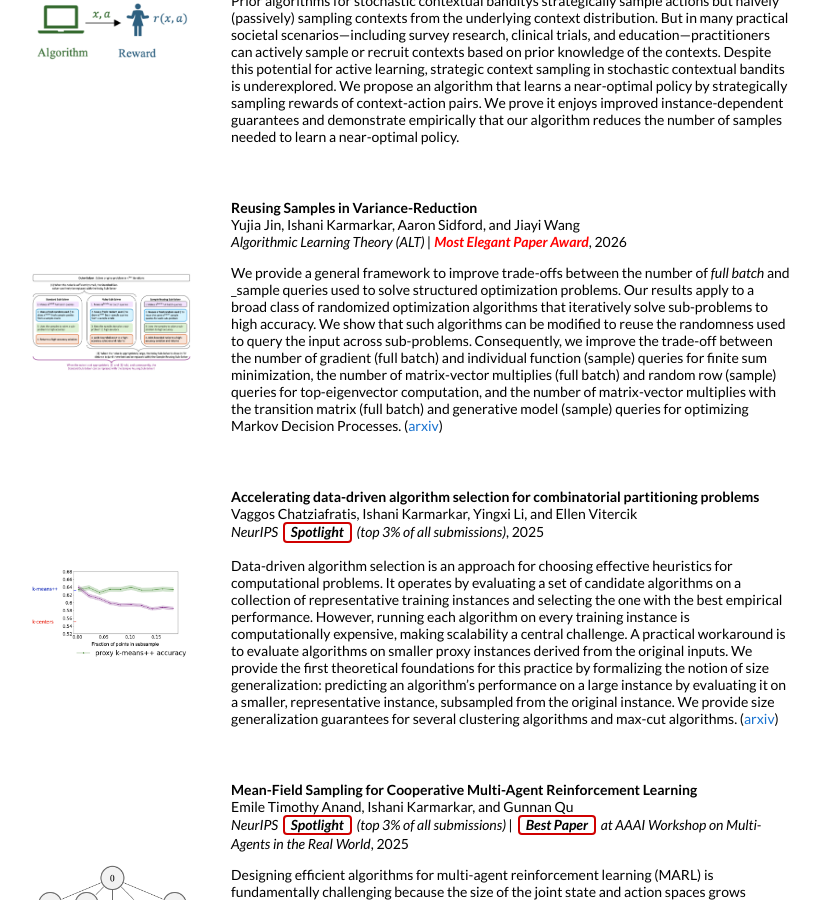
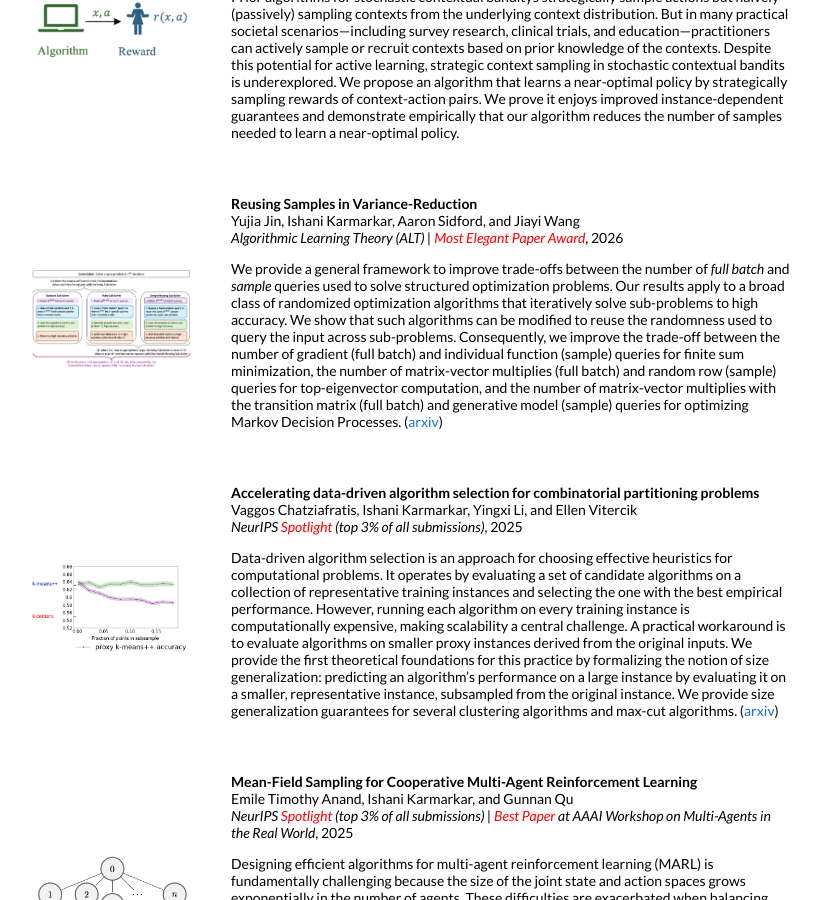
Before and after one commit to ishanikarmarkar/ishanikarmarkar.github.io, a Jekyll site: the page built from _posts/2026-01-06-evenfewer.markdown, in a window 1280 px wide and 900 px high, scrolled down 570 px. Shown: the whole window, without its empty margins (229-1049 px from the left). Built offline with Jekyll 4.4.1, drawn with Linux system fonts in a browser that asks for light colours; our own code applies the rules of GitHub Pages for plain Markdown files.

Commit message:
updated formatting

```diff
--- a/_layouts/default.html
+++ b/_layouts/default.html
@@ -107,9 +107,10 @@
 
               <br>
               <em>{{ post.venue
-                | replace: 'Spotlight', '<span class="spotlight-badge">Spotlight</span>'
-                | replace: 'Oral', '<span class="spotlight-badge">Oral</span>'
-                | replace: 'Best Paper', '<span class="spotlight-badge">Best Paper</span>'
+                | replace: 'Spotlight', '<span style="color: red;">Spotlight</span>'
+                | replace: 'Oral', '<span style="color: red;">Oral</span>'
+                | replace: 'Best Paper', '<span style="color: red;">Best Paper</span>'
+                | replace: 'Most Elegant Paper Award', '<span style="color: red;">Most Elegant Paper Award</span>'
               }}</em>, {{ post.date | date: "%Y" }}
               <br>
               {% if post.arxiv %}
--- a/_posts/2024-02-25-clustering.markdown
+++ b/_posts/2024-02-25-clustering.markdown
@@ -5,7 +5,7 @@ image: images/sizegen.png
 date: 2025-09-20
 categories: research
 course: ""
-venue: "NeurIPS Spotlight (top 3% of all submissions)"
+venue: "NeurIPS <span style='color: red;'>Spotlight</span> (top 3% of all submissions)"
 authors: "Vaggos Chatziafratis, Ishani Karmarkar, Yingxi Li, and Ellen Vitercik"
 subtitle:
 ---
--- a/_posts/2024-07-03-tvrvi.markdown
+++ b/_posts/2024-07-03-tvrvi.markdown
@@ -5,7 +5,7 @@ image: images/mdp_example.png
 date: 2024-06-03
 categories: research
 course: ""
-venue: "NeurIPS | Oral presentation at COLT Workshop on Reinforcement Learning"
+venue: "NeurIPS | <span style='color: red;'>Oral</span> presentation at COLT Workshop on Reinforcement Learning"
 authors: "Yujia Jin, Ishani Karmarkar, Aaron Sidford, and Jiayi Wang"
 subtitle:
 ---
--- a/_posts/2025-06-01-ReusingSamples.markdown
+++ b/_posts/2025-06-01-ReusingSamples.markdown
@@ -5,8 +5,8 @@ image: images/reuse-samples.png
 date: 2026-01-01
 categories: research
 course: ""
-venue: "Algorithmic Learning Theory (ALT) | <span style='color: red; font-weight: bold;'>Most Elegant Paper Award</span>"
+venue: "Algorithmic Learning Theory (ALT) | <span style='color: red;'>Most Elegant Paper Award</span>"
 authors: "Yujia Jin, Ishani Karmarkar, Aaron Sidford, and Jiayi Wang"
 subtitle:
 ---
-We provide a general framework to improve trade-offs between the number of _full batch_ and _sample queries used to solve structured optimization problems. Our results apply to a broad class of randomized optimization algorithms that iteratively solve sub-problems to high accuracy. We show that such algorithms can be modified to reuse the randomness used to query the input across sub-problems. Consequently, we improve the trade-off between the number of gradient (full batch) and individual function (sample) queries for finite sum minimization, the number of matrix-vector multiplies (full batch) and random row (sample) queries for top-eigenvector computation, and the number of matrix-vector multiplies with the transition matrix (full batch) and generative model (sample) queries for optimizing Markov Decision Processes. (<a href="https://arxiv.org/abs/2509.02526">arxiv</a>)
+We provide a general framework to improve trade-offs between the number of _full batch_ and _sample_ queries used to solve structured optimization problems. Our results apply to a broad class of randomized optimization algorithms that iteratively solve sub-problems to high accuracy. We show that such algorithms can be modified to reuse the randomness used to query the input across sub-problems. Consequently, we improve the trade-off between the number of gradient (full batch) and individual function (sample) queries for finite sum minimization, the number of matrix-vector multiplies (full batch) and random row (sample) queries for top-eigenvector computation, and the number of matrix-vector multiplies with the transition matrix (full batch) and generative model (sample) queries for optimizing Markov Decision Processes. (<a href="https://arxiv.org/abs/2509.02526">arxiv</a>)
--- a/_posts/2025-08-18-hierarchical.markdown
+++ b/_posts/2025-08-18-hierarchical.markdown
@@ -5,7 +5,7 @@ image: images/star.png
 date: 2025-09-18
 categories: research
 course: ""
-venue: "NeurIPS Spotlight (top 3% of all submissions) | Best Paper at AAAI Workshop on Multi-Agents in the Real World"
+venue: "NeurIPS <span style='color: red;'>Spotlight</span> (top 3% of all submissions) | <span style='color: red;'>Best Paper</span> at AAAI Workshop on Multi-Agents in the Real World"
 authors: "Emile Timothy Anand, Ishani Karmarkar, and Gunnan Qu"
 subtitle:
 ---
--- a/_posts/2025-10-01-sclb.markdown
+++ b/_posts/2025-10-01-sclb.markdown
@@ -5,7 +5,7 @@ image: images/aclb.png
 date: 2026-01-03
 categories: research
 course: ""
-venue: "AISTATS | NeurIPS Workshop on Aligning Reinforcement Learning Experimentalists and Theorists | <span style='color: red; font-weight: bold;'>Oral</span> at Stanford Causal Science Conference"
+venue: "AISTATS | NeurIPS Workshop on Aligning Reinforcement Learning Experimentalists and Theorists | <span style='color: red;'>Oral</span> at Stanford Causal Science Conference"
 authors: "Emma Brunskill, Ishani Karmarkar, and Zhaoqi Li"
 subtitle:
 ---
```
